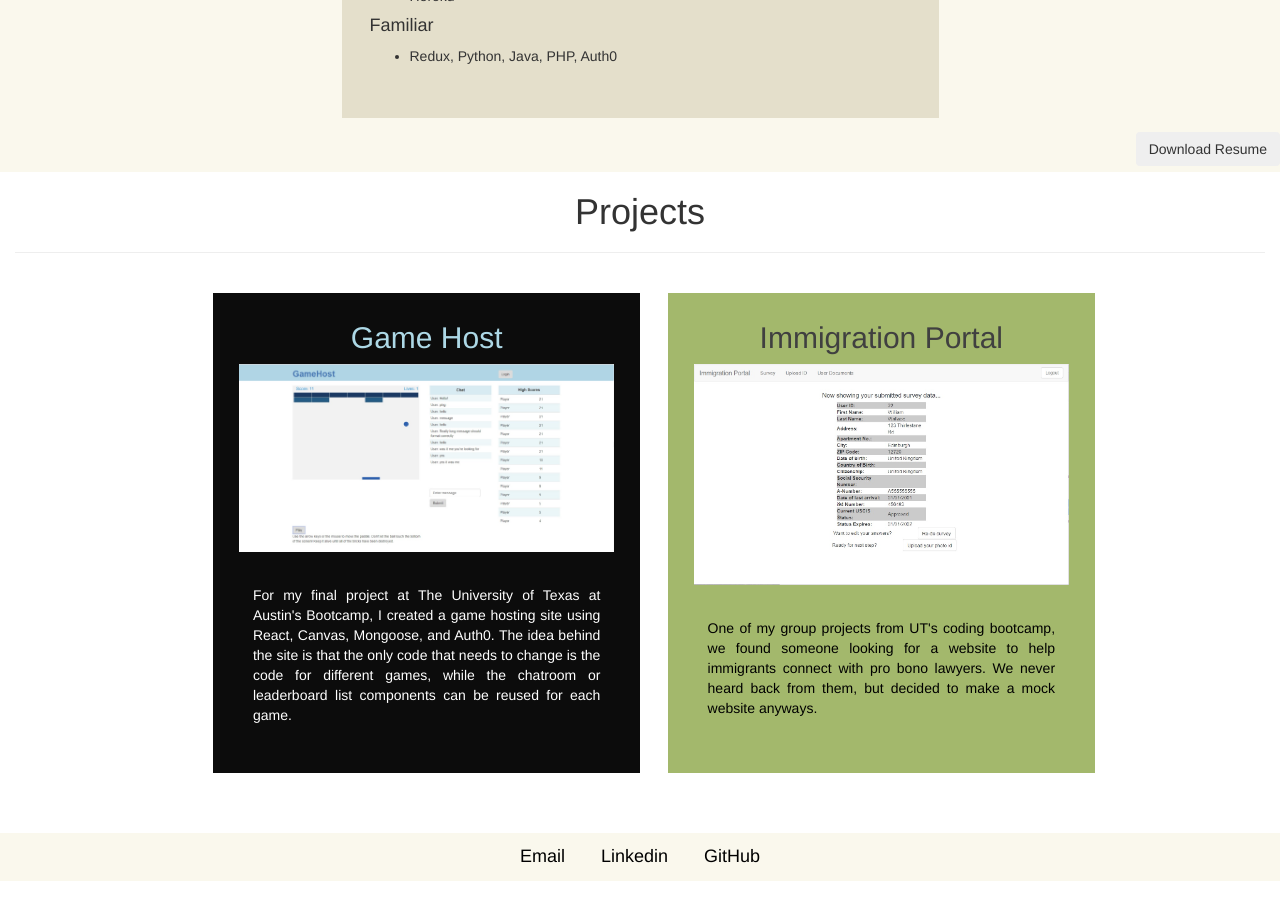
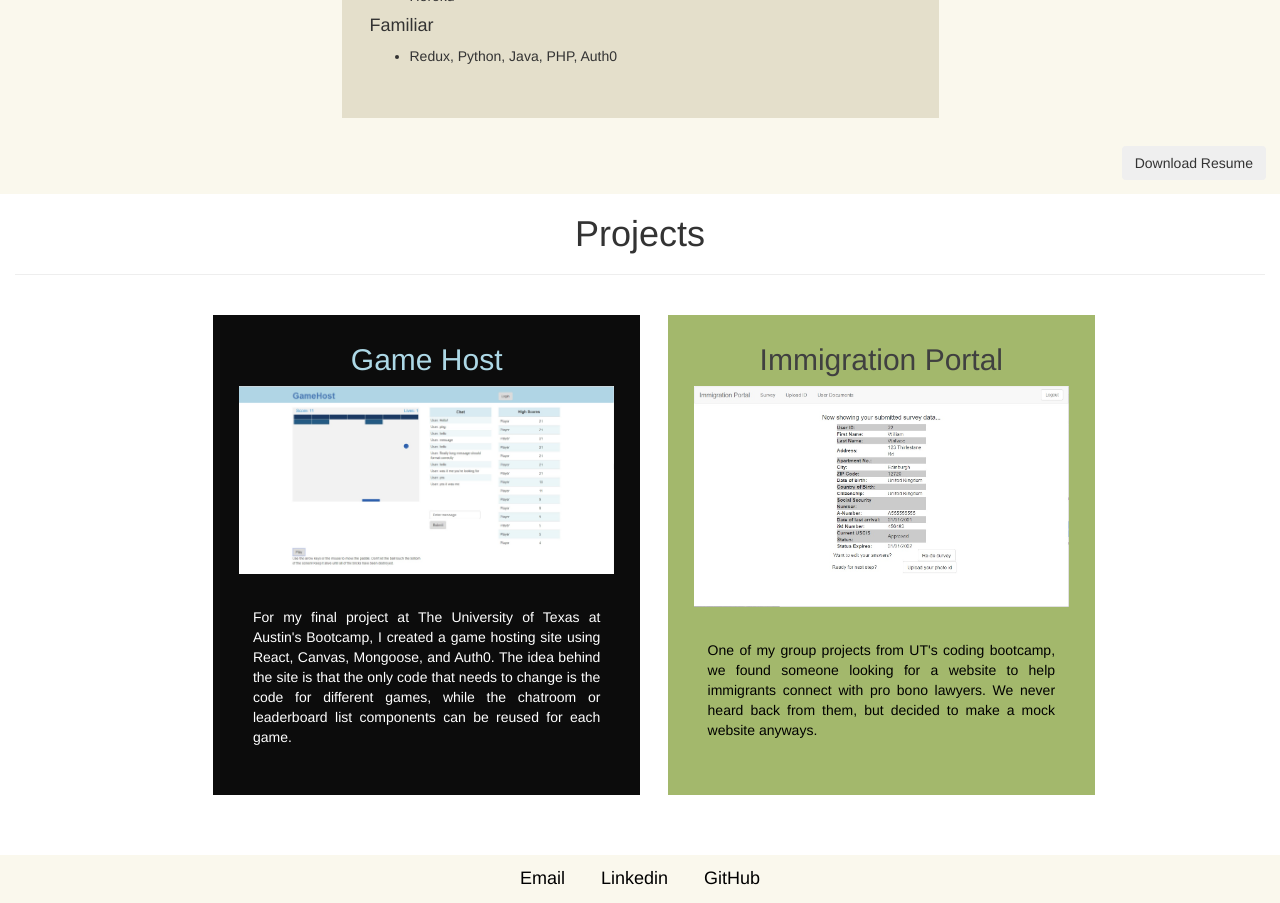
Before and after one commit to williamwgilmore/williamwgilmore, a React (Create React App) app: page / in a window 1280 px wide. Shown: the part 2100-3003 px from the top of the page. Before the commit the page ends 2981 px from the top, so only its background shows below. Built offline with nearby package versions, Linux system fonts and the light colour scheme.

Commit message:
styling for project/contact centers

```diff
--- a/public/style/generalStyle.css
+++ b/public/style/generalStyle.css
@@ -156,6 +156,10 @@ html, body {
 	float: right;
 }
 
+	.experienceButton {
+		margin: 1em;
+	}
+
 
 /*Projects CSS -- there is also css in a media query*/
 
--- a/src/components/Projects.js
+++ b/src/components/Projects.js
@@ -15,7 +15,7 @@ export default class Projects extends Component {
 						<h2 className='text-center'>
 							Game Host
 						</h2>
-						<a href='https://radiant-sands-20076.herokuapp.com/breakout' className='gameHostLink' target='_blank' rel="noopener noreferrer" />
+						<a href='https://radiant-sands-20076.herokuapp.com/breakout' className='gameHostLink' target='_blank' rel="noopener noreferrer" content='GameHost Link' name='GameHost Link'/>
 						<p className='experienceText'>
 							For my final project at The University of Texas at Austin's Bootcamp, I created a game hosting site using
 							React, Canvas, Mongoose, and Auth0. The idea behind the site is that the only code that needs to change is
```
